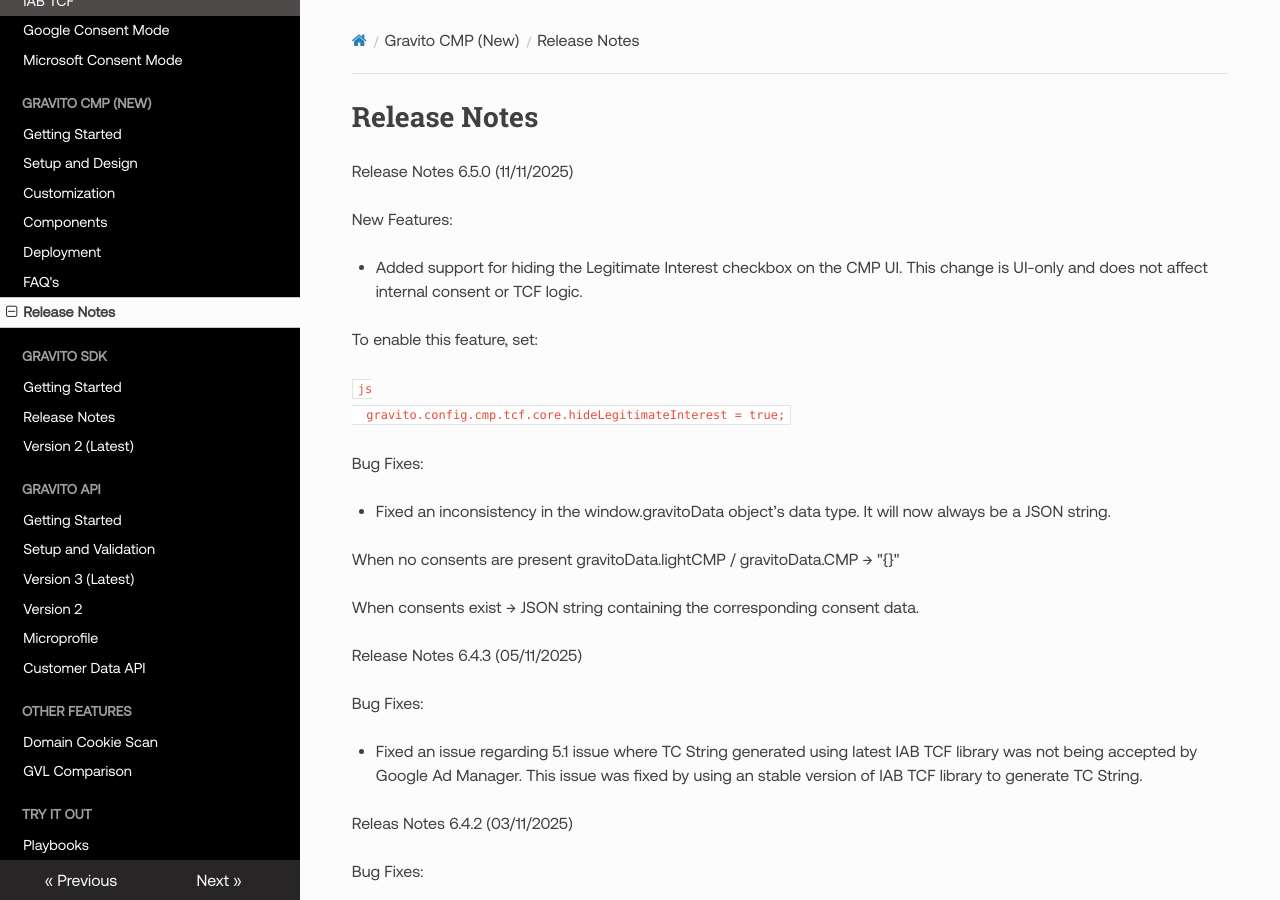
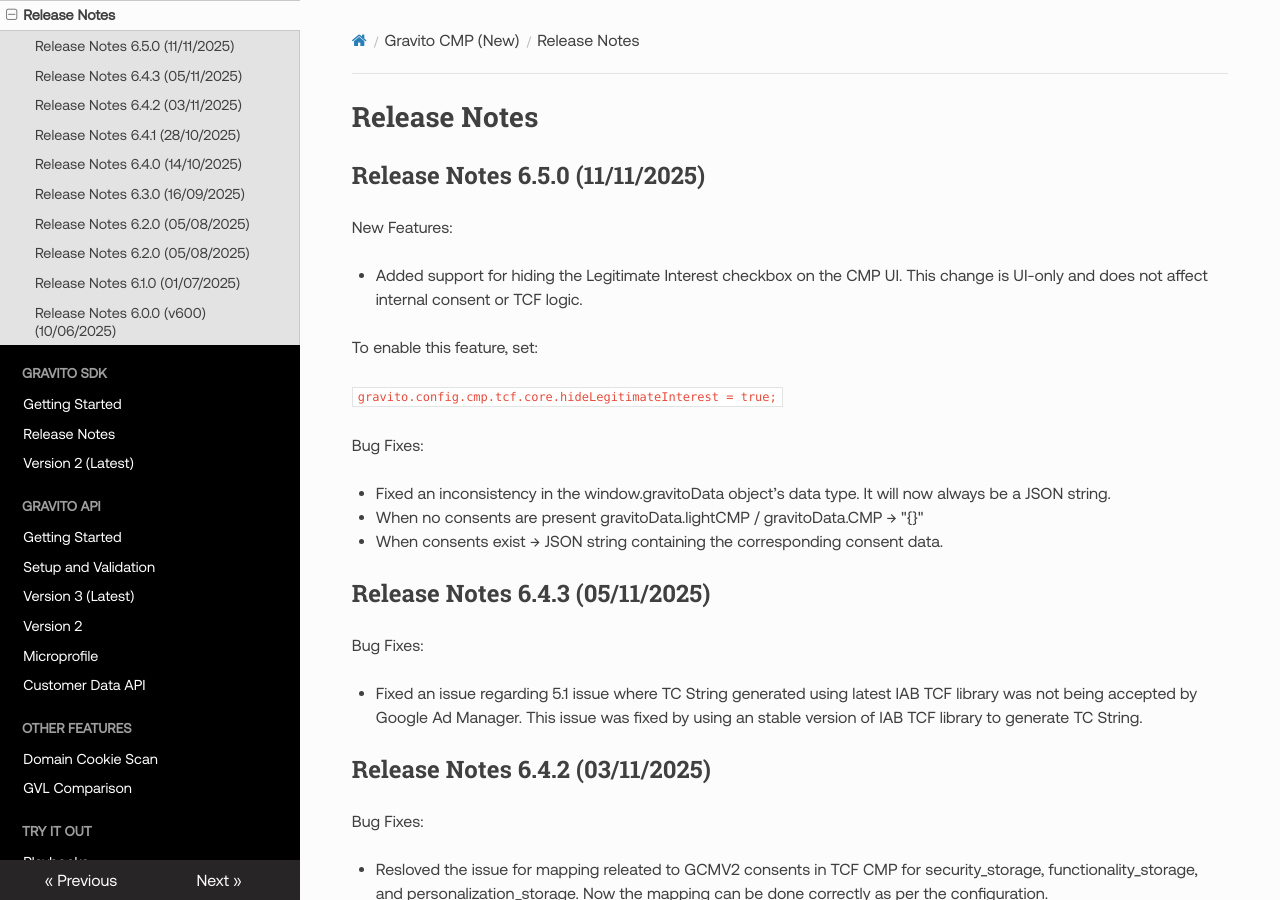
Before and after one commit to GravitoLtd/gravitoltd.github.io, an MkDocs documentation site: the page built from docs/Gravito_V6_CMP/Release_Notes.md, in a window 1280 px wide and 900 px high. Built offline with MkDocs 1.6.1, drawn with Linux system fonts in a browser that asks for light colours; nearby versions of some CDN libraries; comment, search, counter and statistics services are not loaded.

Commit message:
fixing formating

````diff
--- a/docs/Gravito_V6_CMP/Release_Notes.md
+++ b/docs/Gravito_V6_CMP/Release_Notes.md
@@ -1,6 +1,6 @@
 # Release Notes
 
-Release Notes 6.5.0 (11/11/2025)
+## Release Notes 6.5.0 (11/11/2025)
 
 New Features:
 
@@ -9,39 +9,37 @@
 
   To enable this feature, set:
 
-  ```js
-  gravito.config.cmp.tcf.core.hideLegitimateInterest = true;
-  ```
+  ```gravito.config.cmp.tcf.core.hideLegitimateInterest = true;```
 
 Bug Fixes:
 
 - Fixed an inconsistency in the window.gravitoData object’s data type.
   It will now always be a JSON string.
 
-When no consents are present gravitoData.lightCMP / gravitoData.CMP → "{}"
+- When no consents are present gravitoData.lightCMP / gravitoData.CMP → "{}"
 
-When consents exist → JSON string containing the corresponding consent data.
+- When consents exist → JSON string containing the corresponding consent data.
 
-Release Notes 6.4.3 (05/11/2025)
+## Release Notes 6.4.3 (05/11/2025)
 
 Bug Fixes:
 
 - Fixed an issue regarding 5.1 issue where TC String generated using latest IAB TCF library was not being accepted by Google Ad Manager. This issue was fixed by using an stable version of IAB TCF library to generate TC String.
 
-Releas Notes 6.4.2 (03/11/2025)
+## Release Notes 6.4.2 (03/11/2025)
 
 Bug Fixes:
 
 - Resloved the issue for mapping releated to GCMV2 consents in TCF CMP for security_storage, functionality_storage, and personalization_storage.
   Now the mapping can be done correctly as per the configuration.
 
-Release Notes 6.4.1 (28/10/2025)
+## Release Notes 6.4.1 (28/10/2025)
 
 Bug Fixes:
 
 - Fixed an issue with OOB vendors section getting populated incorectly when adding disclosed vendors in TCF CMP.
 
-Release Notes 6.4.0 (14/10/2025)
+## Release Notes 6.4.0 (14/10/2025)
 
 New Features:
 
@@ -59,7 +57,7 @@
 - General Stability Enhancements
   Minor internal fixes and optimizations to improve reliability and overall system responsiveness.
 
-Release Notes 6.3.0 (16/09/2025)
+## Release Notes 6.3.0 (16/09/2025)
 
 New Features:
 
@@ -69,7 +67,7 @@
 - Detailed Vendor Listings Under Purposes
   In the TCF CMP, the vendor count shown under each purpose is now expanded into an actual list of vendors consuming that purpose. This improvement allows users to see exactly which vendors rely on each purpose, enhancing clarity and compliance.
 
-Release Notes 6.2.0 (05/08/2025)
+## Release Notes 6.2.0 (05/08/2025)
 
 New Features:
 
@@ -79,7 +77,7 @@
 - Decoupled GCMv2 Consent Handling
   GCMv2 consents are now managed independently of Google’s advertising TCF vendor. This allows more flexibility in deploying GCMv2-based consent strategies even when Google TCF consent is not required or applicable.
 
-Release Notes 6.2.0 (05/08/2025)
+## Release Notes 6.2.0 (05/08/2025)
 
 Enhancements:
 
@@ -89,7 +87,7 @@
 
 - In TCF section, the configuration for "Features", "Special Features", and "Special Purposes" is now available to allow for more granular control over consent settings.
 
-Release Notes 6.1.0 (01/07/2025)
+## Release Notes 6.1.0 (01/07/2025)
 
 New Features:
 
@@ -107,7 +105,7 @@
 - DOM Layering Enhancements
   CSS adjustments ensure the CMP consistently renders as the top-most DOM element, preventing visual obstructions.
 
-Release Notes 6.0.0 (v600) (10/06/2025)
+## Release Notes 6.0.0 (v600) (10/06/2025)
 
 New Features:
 
````
